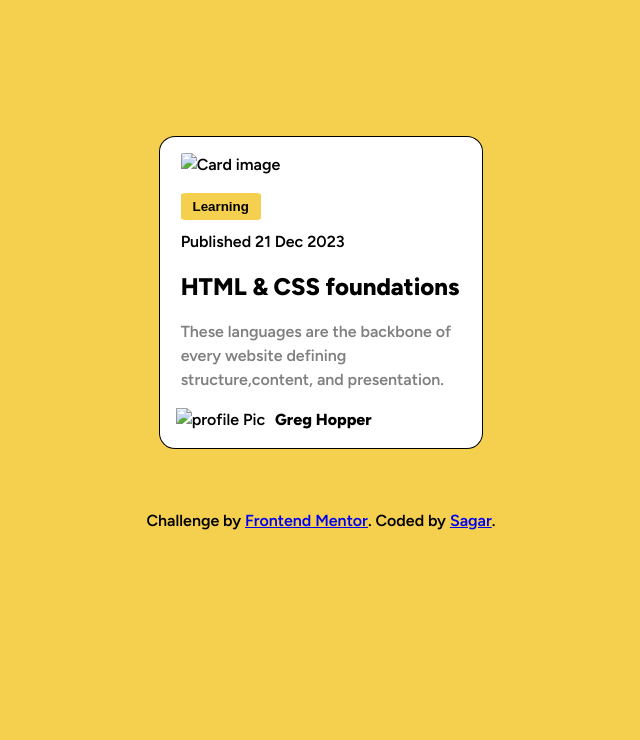
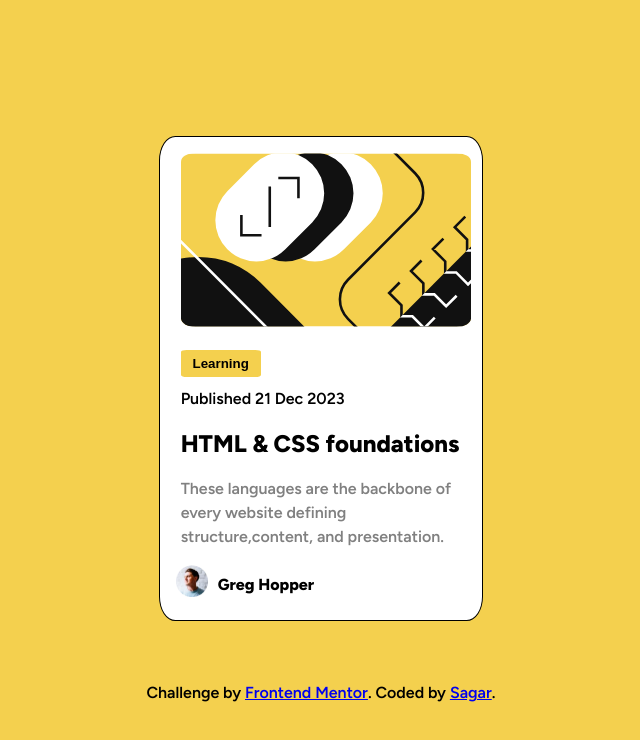
Before and after one commit to Goku216/Blog-preview-card, a plain HTML site: page index.html in a window 1280 px wide. Shown: the whole page, without its empty margins (319-959 px from the left). Drawn offline with Linux system fonts and the light colour scheme; the site is published under a folder, as on GitHub Pages, so addresses that start at the root find nothing.

Commit message:
Fixed image problem

```diff
--- a/index.html
+++ b/index.html
@@ -4,14 +4,14 @@
     <meta charset="UTF-8">
     <meta name="viewport" content="width=device-width, initial-scale=1.0">
     <title>Frontend Mentor | Blog preview card</title>
-    <link rel="shortcut icon" href="/images/favicon-32x32.png" type="image/x-icon">
+    <link rel="shortcut icon" href="images/favicon-32x32.png" type="image/x-icon">
     <link rel="stylesheet" href="style.css">
 </head>
 <body>
 
     <div class="container">
         <div class="card">
-            <img class="card-image" src="/images/illustration-article.svg" alt="Card image">
+            <img class="card-image" src="images/illustration-article.svg" alt="Card image">
         </div>
 
         <div class="section-2">
@@ -34,7 +34,7 @@
 
         <div class="account">
             <div class="dp">
-                <img class="dp-pic" src="/images/image-avatar.webp" alt="profile Pic">
+                <img class="dp-pic" src="images/image-avatar.webp" alt="profile Pic">
             </div>
             <div>
                 <h4 class="name">Greg Hopper</h4>
```
